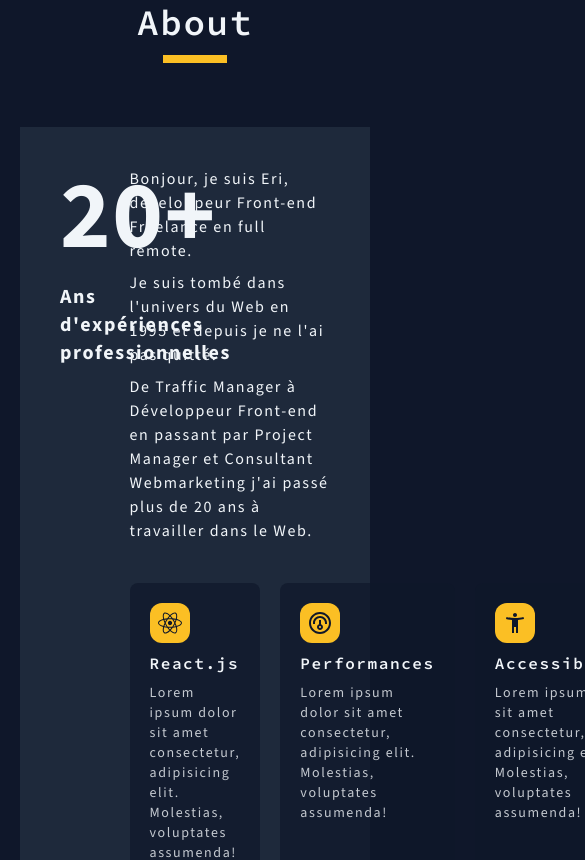
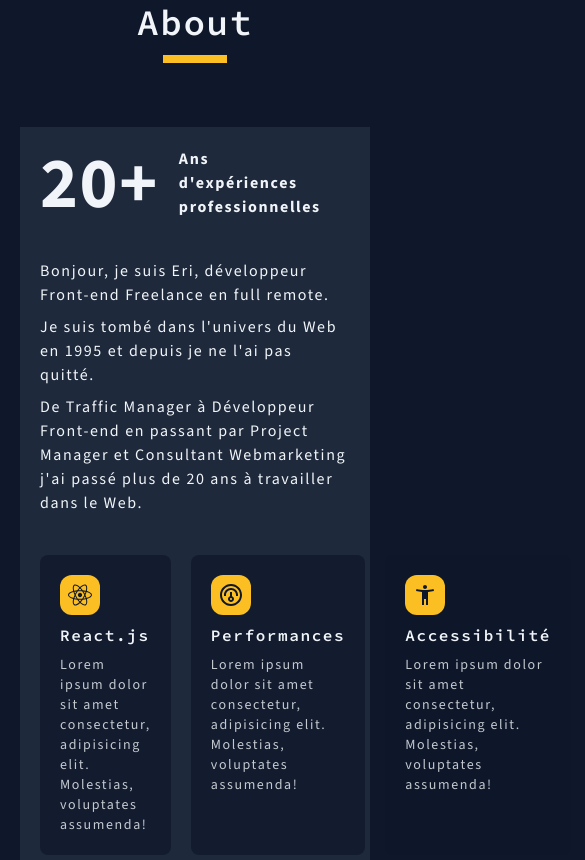
Before and after one commit to erischon/project-erischondev, a Next.js app: page / in a window 390 px wide. Shown: the part 960-1820 px from the top of the page, 585 px wide, since content can reach past the window. Built offline with nearby package versions, Linux system fonts and the light colour scheme.

Commit message:
experience block responsive

```diff
--- a/src/components/sections/About.section.tsx
+++ b/src/components/sections/About.section.tsx
@@ -8,13 +8,13 @@ export default function AboutSection() {
     <Section id="about">
       <SectionTitle>About</SectionTitle>
 
-      <div className="grid grid-cols-12 gap-x-2 gap-y-5 mb-5 px-10 py-10 bg-slate-800">
-        <div className="col-span-3">
+      <div className="md:grid md:grid-cols-12 gap-x-2 gap-y-5 mb-5 p-5  md:p-10 bg-slate-800">
+        <div className="flex gap-x-5 md:block md:col-span-3 mb-5 md:mb-0">
           <div className="mb-5">
-            <span className="text-8xl font-bold flex items-end">20+</span>
+            <span className="text-7xl font-bold flex items-end">20+</span>
           </div>
 
-          <div className="flex flex-col text-xl tracking-widest font-bold justify-start">
+          <div className="flex flex-col text-md tracking-widest font-bold justify-start">
             <span>Ans</span>
             <span>d&apos;expériences</span>
             <span>professionnelles</span>
```
